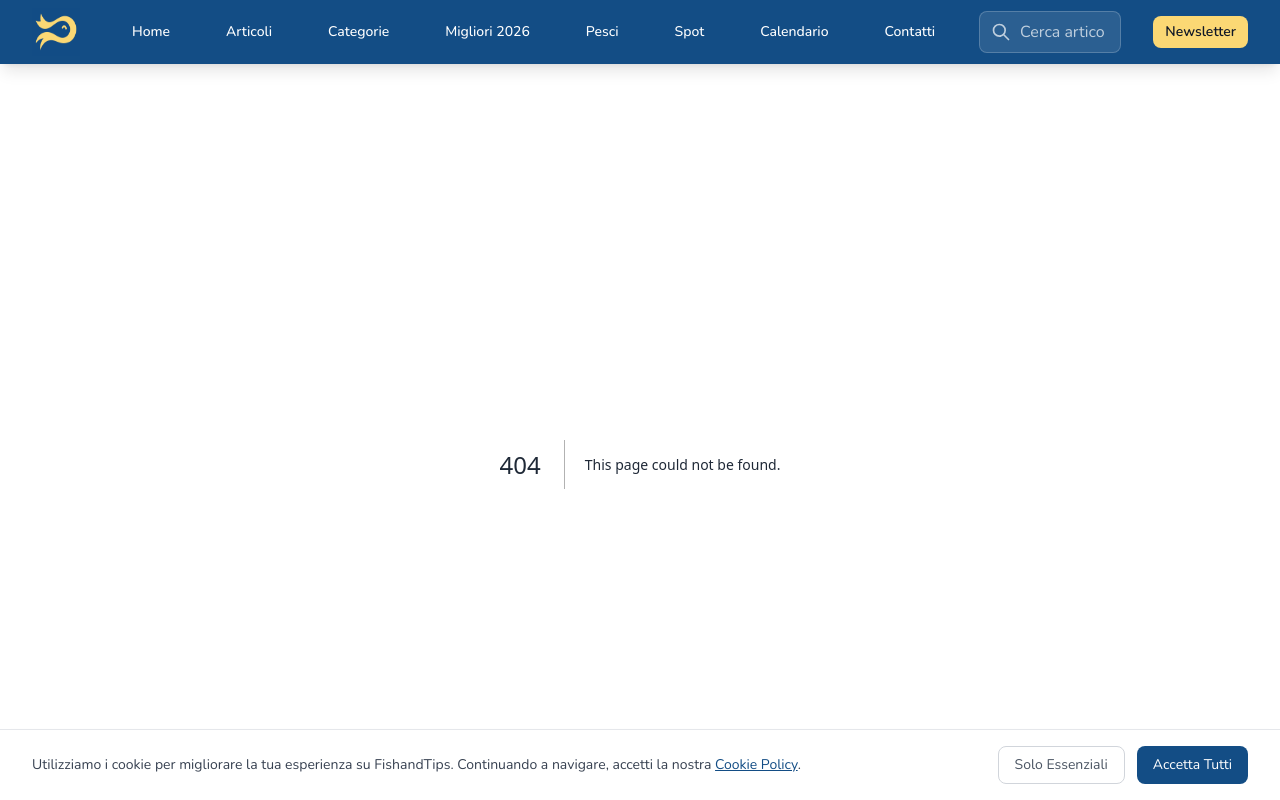
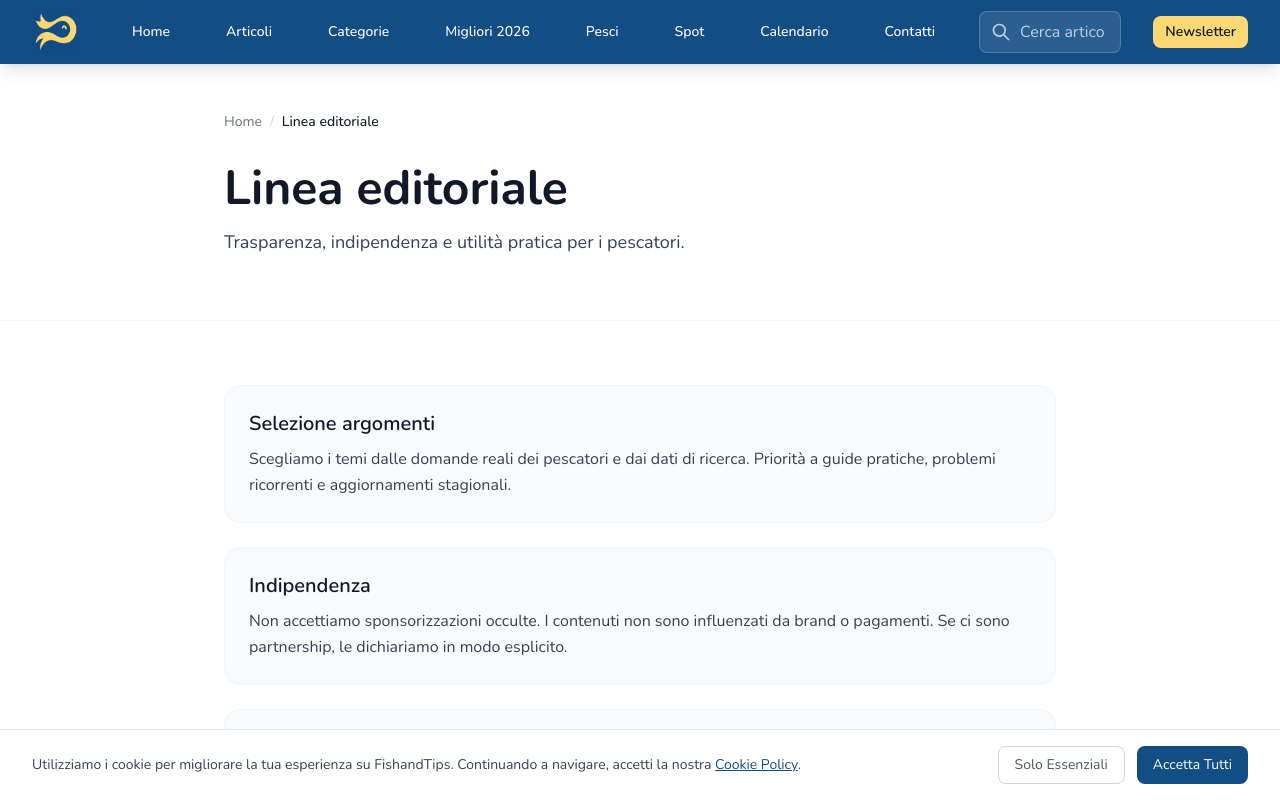
Before and after one commit to Gabrielepolimi/fishandtips, a Next.js app: page /editorial-policy in a window 1280 px wide. Before the commit this address had no page. Shown: the top 800 px of the page. Built offline with nearby package versions, Linux system fonts and the light colour scheme.

Commit message:
Add TLDR/freshness and editorial policy page

```diff
--- a/app/articoli/[slug]/page.tsx
+++ b/app/articoli/[slug]/page.tsx
@@ -269,6 +269,11 @@ export default async function PostPage({ params }: Props) {
     wordCount: post.body?.length || 0,
   };
 
+  const formatMonthYear = (dateString: string) => {
+    const date = new Date(dateString);
+    return date.toLocaleDateString('it-IT', { month: 'long', year: 'numeric' });
+  };
+
   const breadcrumbJsonLd = {
     '@context': 'https://schema.org',
     '@type': 'BreadcrumbList',
@@ -321,6 +326,25 @@ export default async function PostPage({ params }: Props) {
           <h1 className="text-3xl sm:text-4xl lg:text-5xl xl:text-6xl font-bold text-gray-900 mb-4 sm:mb-6 leading-tight">
             {post.title}
           </h1>
+
+          {/* TL;DR / Summary box */}
+          <div className="mb-6 sm:mb-8">
+            <div className="bg-blue-50 border border-blue-100 rounded-2xl p-4 sm:p-5">
+              <h2 className="text-base sm:text-lg font-semibold text-blue-900 mb-2">In breve</h2>
+              <p className="text-sm sm:text-base text-blue-900">
+                {post.excerpt
+                  ? `In questa guida scoprirai ${post.excerpt}`
+                  : 'In questa guida scoprirai quando usarla, come impostare l’attrezzatura e gli errori da evitare.'}
+              </p>
+            </div>
+          </div>
+
+          {/* Freshness signal */}
+          {post.publishedAt && (
+            <p className="text-sm text-gray-500 mb-4">
+              Ultimo aggiornamento: {formatMonthYear(post.publishedAt)}
+            </p>
+          )}
 
           {post.excerpt && (
             <p className="text-lg sm:text-xl lg:text-2xl text-gray-600 mb-6 sm:mb-8 leading-relaxed">
--- /dev/null
+++ b/app/editorial-policy/page.tsx
@@ -0,0 +1,71 @@
+import { Metadata } from 'next';
+import Link from 'next/link';
+
+export const metadata: Metadata = {
+  title: 'Linea editoriale - FishandTips',
+  description: 'Come selezioniamo gli argomenti, indipendenza editoriale, assenza di sponsorship occulte e aggiornamento continuo dei contenuti.',
+  alternates: {
+    canonical: 'https://fishandtips.it/editorial-policy',
+  },
+};
+
+export default function EditorialPolicyPage() {
+  const items = [
+    {
+      title: 'Selezione argomenti',
+      body: 'Scegliamo i temi dalle domande reali dei pescatori e dai dati di ricerca. Priorità a guide pratiche, problemi ricorrenti e aggiornamenti stagionali.',
+    },
+    {
+      title: 'Indipendenza',
+      body: 'Non accettiamo sponsorizzazioni occulte. I contenuti non sono influenzati da brand o pagamenti. Se ci sono partnership, le dichiariamo in modo esplicito.',
+    },
+    {
+      title: 'Autori e competenza',
+      body: 'Le guide sono scritte da pescatori appassionati e riviste editorialmente per chiarezza, precisione e utilità.',
+    },
+    {
+      title: 'Aggiornamenti e correzioni',
+      body: 'Rivediamo periodicamente le guide (stagioni, regolamenti, attrezzatura). Se cambia qualcosa di rilevante, lo indichiamo nell’articolo.',
+    },
+    {
+      title: 'Prodotti e link',
+      body: 'Quando citiamo prodotti o spot, lo facciamo perché li riteniamo utili. I link esterni non influenzano le nostre valutazioni.',
+    },
+  ];
+
+  return (
+    <div className="min-h-screen bg-white">
+      <section className="bg-white pt-12 pb-16 border-b border-gray-100">
+        <div className="max-w-4xl mx-auto px-4 sm:px-6 lg:px-8">
+          <nav className="flex items-center gap-2 text-sm mb-8">
+            <Link href="/" className="text-gray-500 hover:text-gray-900 transition-colors">
+              Home
+            </Link>
+            <span className="text-gray-300">/</span>
+            <span className="text-gray-900 font-medium">Linea editoriale</span>
+          </nav>
+
+          <div className="max-w-2xl">
+            <h1 className="text-4xl md:text-5xl font-bold text-gray-900 mb-4">
+              Linea editoriale
+            </h1>
+            <p className="text-lg text-gray-700">
+              Trasparenza, indipendenza e utilità pratica per i pescatori.
+            </p>
+          </div>
+        </div>
+      </section>
+
+      <section className="py-16">
+        <div className="max-w-4xl mx-auto px-4 sm:px-6 lg:px-8 space-y-6">
+          {items.map((item) => (
+            <div key={item.title} className="bg-gray-50 border border-gray-100 rounded-2xl p-6">
+              <h2 className="text-xl font-semibold text-gray-900 mb-2">{item.title}</h2>
+              <p className="text-gray-700 leading-relaxed">{item.body}</p>
+            </div>
+          ))}
+        </div>
+      </section>
+    </div>
+  );
+}
```
Also changed, not shown: scripts/ai-content-generator.js (+20 -2 lines).
